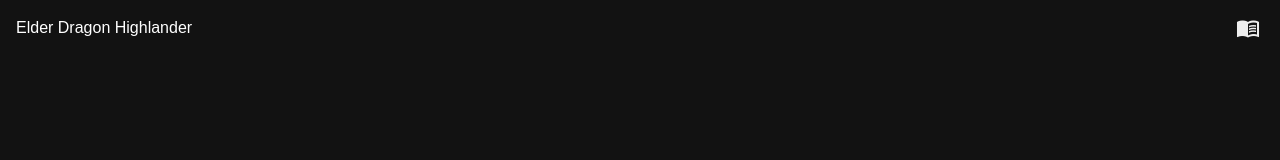
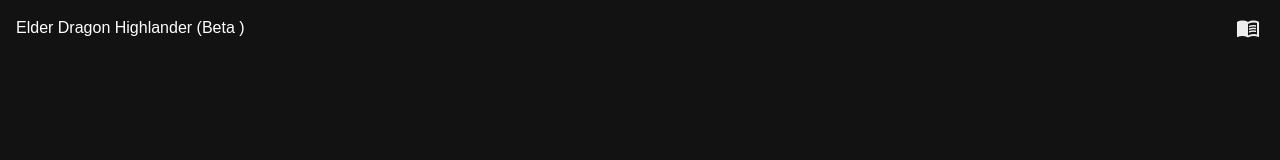
Before and after one commit to BlazeRed/edh-counter, a Vue app: page / in a window 1280 px wide. Shown: the top 160 px of the page. Built offline with nearby package versions, Linux system fonts and the light colour scheme.

Commit message:
added app version

```diff
--- a/src/App.vue
+++ b/src/App.vue
@@ -8,7 +8,7 @@
       >
         mdi-chevron-left
       </v-icon>
-      <span>Elder Dragon Highlander</span>
+      <span>Elder Dragon Highlander (Beta {{ version }})</span>
       <v-spacer />
       <v-avatar size="32">
         <a class="link" href="https://gatherer.wizards.com/" target="_blank">
@@ -42,6 +42,13 @@ body {
 export default {
   name: "App",
 
+  computed: {
+    version() {
+      console.log("version", process.env.VUE_APP_VERSION)
+      return process.env.VUE_APP_VERSION;
+    },
+  },
+
   methods: {
     backToHome() {
       this.$router.back();
--- a/vue.config.js
+++ b/vue.config.js
@@ -1,3 +1,5 @@
+process.env.VUE_APP_VERSION = require("./package.json").version || "0.0.0";
+
 module.exports = {
   transpileDependencies: ["vuetify"],
 };
```
